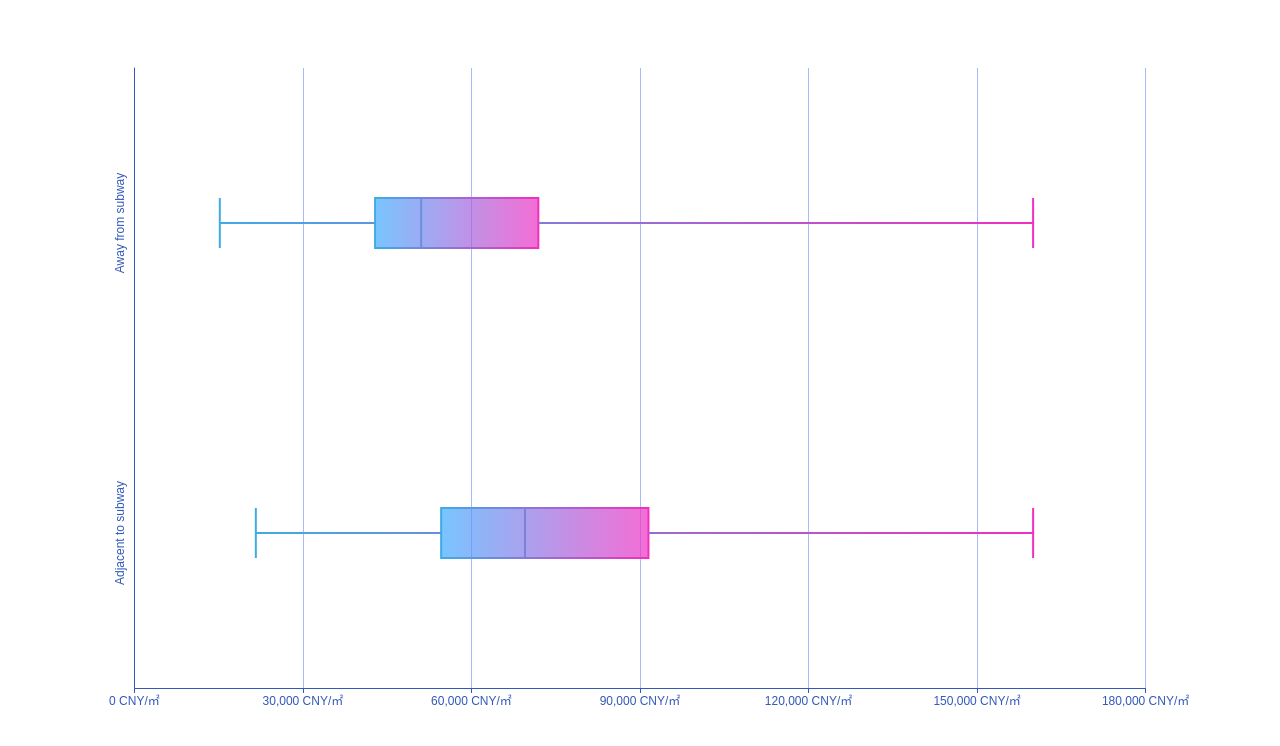
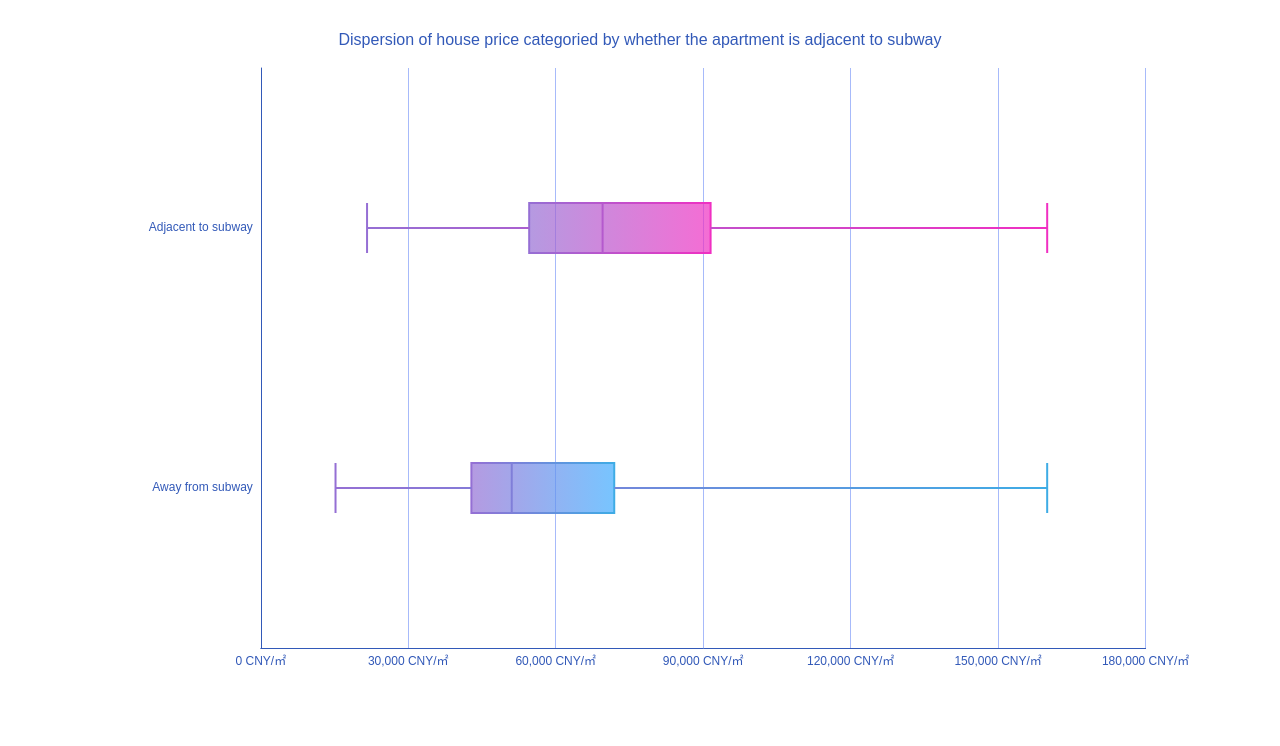
Before and after one commit to siseventeen/Beijing-housePrice-income, a plain HTML site: page subway-price.html in a window 1280 px wide. Drawn offline with Linux system fonts and the light colour scheme.

Commit message:
style
Signed-off-by: siseventeen <176776401@qq.com>

```diff
--- a/subway-price.html
+++ b/subway-price.html
@@ -17,24 +17,47 @@ var data = echarts.dataTool.prepareBoxplotData([
 ]);
 
 option = {
-
+    title: {
+        text:'Dispersion of house price categoried by whether the apartment is adjacent to subway',
+        x: 'center',
+        y: 20,
+        textStyle:{
+            color:'#3259B8',
+            fontSize:16,
+            fontWeight:'normal',
+        },
+    },
     tooltip: {
         trigger: 'item',
         axisPointer: {
             type: 'shadow'
         }
     },
-    grid: {
-        left: '10%',
+    grid: [{
+        height:'40%',
+        left: '20%',
         right: '10%',
-        bottom: '15%'
     },
-    yAxis: {
+    {
+        top:'40%',
+        height:'40%',
+        left: '20%',
+        right: '10%',
+    }],
+    legent:{
+        data:['Adjacent to subway','Away from subway'],
+        textStyle: {
+            color: '#3259B8',
+        },
+        top:20,
+    },
+    yAxis: [{
         type: 'category',
-        data: ['Adjacent to subway', 'Away from subway'],
+        gridIndex:0,
+        data: ['Adjacent to subway'],
         nameTextStyle: {
             color: '#3259B8',
-            fontSize: 14,
+            fontSize: 16,
         },
         axisLine: {
             lineStyle: {
@@ -45,24 +68,74 @@ option = {
             show:false,
         },
         axisLabel:{
-            rotate:90,
+            rotate:0,
         },
         splitLine: {
             show: false
         }
     },
-
-    xAxis: {
+    {
+        type: 'category',
+        gridIndex:1,
+        data: [ 'Away from subway'],
+        nameTextStyle: {
+            color: '#3259B8',
+            fontSize: 16,
+        },
+        axisLine: {
+            lineStyle: {
+                color: '#3259B8',
+            }
+        },
+        axisTick:{
+            show:false,
+        },
+        axisLabel:{
+            rotate:0,
+        },
+        splitLine: {
+            show: false
+        }
+    }],
+    xAxis: [{
         type: 'value',
-
+        gridIndex:0,
         nameTextStyle: {
             color: '#3259B8',
             fontSize: 14,
         },
         axisLabel: {
+            show:false,
             formatter: '{value} CNY/㎡'
         },
+        axisTick:{
+            show:false,
+        },
+        axisLine: {
+            show:false,
+            lineStyle: {
+                color: '#3259B8',
+            }},
+        splitLine: {
+            lineStyle: {
+                color: '#A7BAFA',
+            },
+        }
 
+    },
+    {
+        type: 'value',
+        gridIndex:1,
+        nameTextStyle: {
+            color: '#3259B8',
+            fontSize: 14,
+        },
+        axisTick:{
+            show:false,
+        },
+        axisLabel: {
+            formatter: '{value} CNY/㎡'
+        },
         axisLine: {
             lineStyle: {
                 color: '#3259B8',
@@ -73,13 +146,16 @@ option = {
             },
         }
 
-    },
+    }],
     series: [{
-            name: 'boxplot',
+            name: 'Adjacent to subway',
             type: 'boxplot',
+            xAxisIndex:0,
+            yAxisIndex:0,
+            padding:[20,0],
             data: [
                 [21616, 54599.5, 69534, 91504, 159980],
-                [15202, 42841, 51050, 71902, 159977]
+
             ],
             itemStyle: {
                 normal:{
@@ -94,7 +170,7 @@ option = {
                         color: '#F02FC2' // 0% 处的颜色
                     }, {
                         offset: 1,
-                        color: '#3EACE5' // 100% 处的颜色
+                        color: '#956FD4' // 100% 处的颜色
                     }],
                     globalCoord: false // 缺省为 false
                 },
@@ -107,15 +183,75 @@ option = {
                     y2: 0,
                     colorStops: [{
                         offset: 0,
-                        color: 'rgba(240,47,194,0.7)'  // 0% 处的颜色
+                        color:  'rgba(240,47,194,0.7)'// 0% 处的颜色
                     }, {
                         offset: 1,
-                        color: 'rgba(62,172,299,0.7)' // 100% 处的颜色
+                        color: 'rgba(149,111,212,0.7)'  // 100% 处的颜色
                     }],
                     globalCoord: false // 缺省为 false
                 },
             }
             },
+
+
+            tooltip: {
+                formatter: function(param) {
+                    return [
+
+                        'upper: ' + param.data[5],
+                        'Q3: ' + param.data[4],
+                        'median: ' + param.data[3],
+                        'Q1: ' + param.data[2],
+                        'lower: ' + param.data[1]
+                    ].join('<br/>')
+                }
+            }
+        },
+        {
+            name: 'Away from subway',
+            xAxisIndex:1,
+            yAxisIndex:1,
+            type: 'boxplot',
+            data: [
+                [15202, 42841, 51050, 71902, 159977]
+            ],
+            itemStyle: {
+                normal:{
+                    borderColor: {
+                    type: 'linear',
+                    x: 1,
+                    y: 0,
+                    x2: 0,
+                    y2: 0,
+                    colorStops: [{
+                        offset: 0,
+                        color: '#3EACE5' // 0% 处的颜色
+                    }, {
+                        offset: 1,
+                        color: '#956FD4' // 100% 处的颜色
+                    }],
+                    globalCoord: false // 缺省为 false
+                },
+                borderWidth:2,
+                color: {
+                    type: 'linear',
+                    x: 1,
+                    y: 0,
+                    x2: 0,
+                    y2: 0,
+                    colorStops: [{
+                        offset: 0,
+                        color: 'rgba(62,172,299,0.7)'  // 0% 处的颜色
+                    }, {
+                        offset: 1,
+                        color:'rgba(149,111,212,0.7)'  // 100% 处的颜色
+                    }],
+                    globalCoord: false // 缺省为 false
+                },
+            }
+            },
+
+
             tooltip: {
                 formatter: function(param) {
                     return [
@@ -132,7 +268,6 @@ option = {
 
     ]
 };
-
 if (option && typeof option === "object") {
     myChart.setOption(option, true);
 }
```
